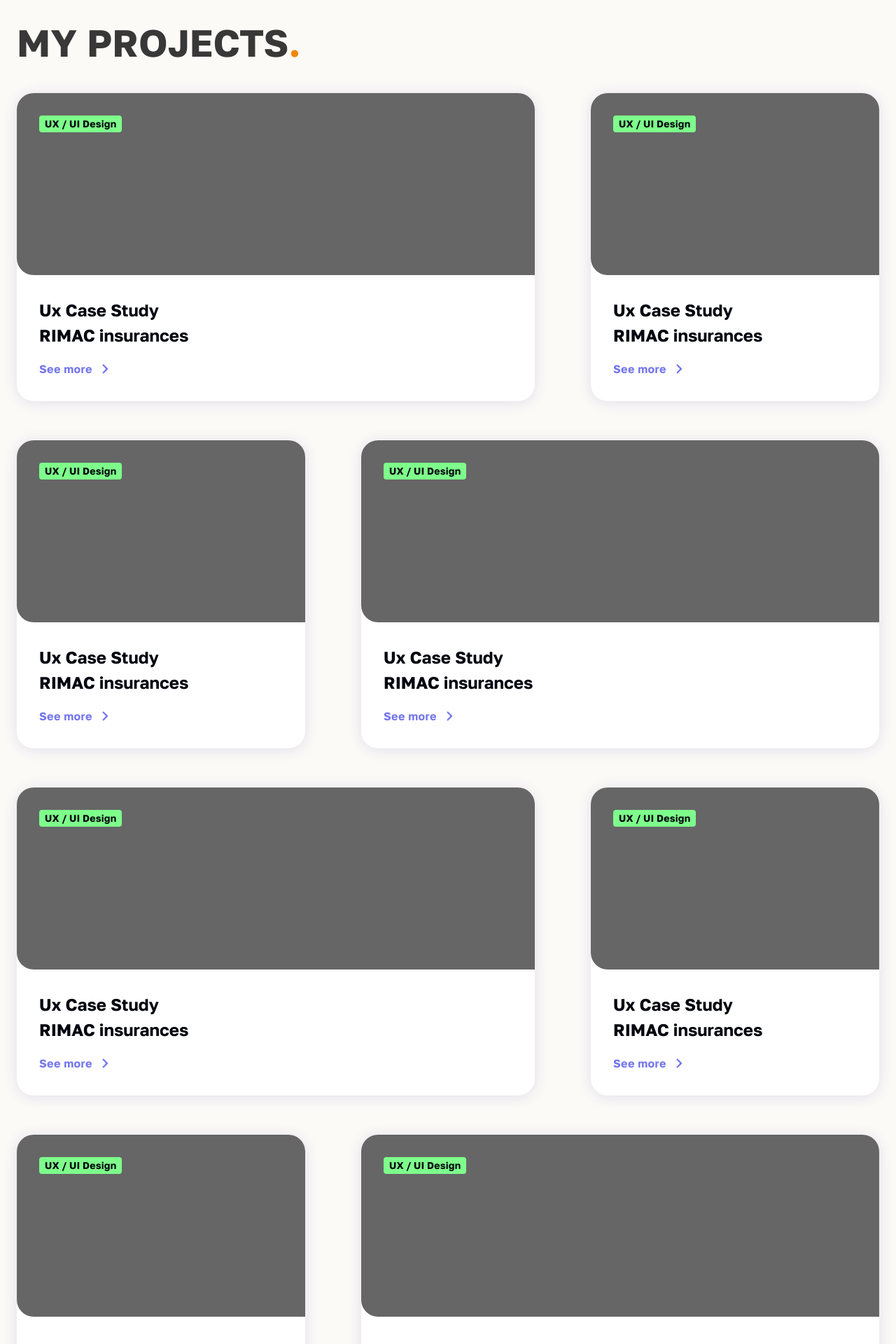
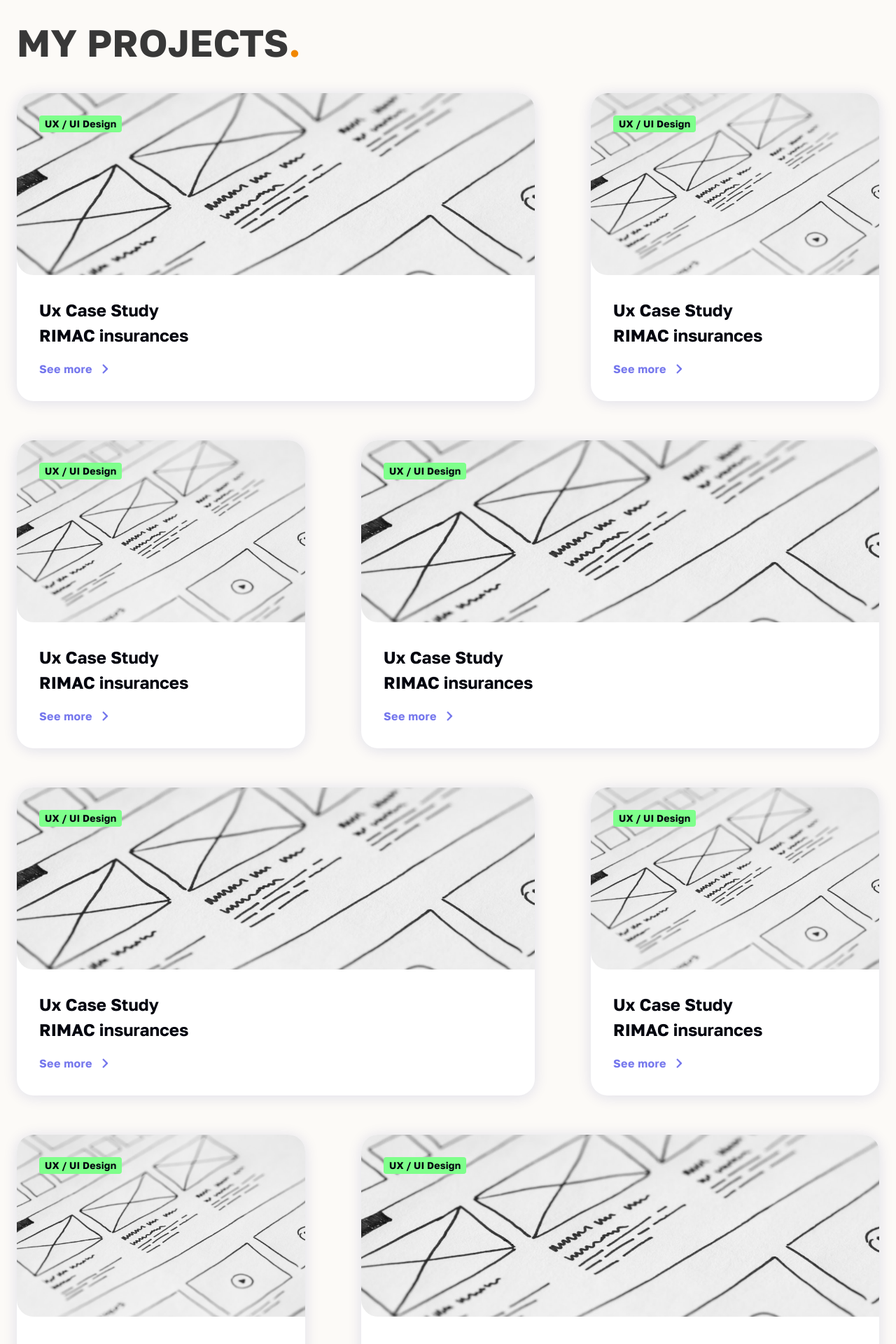
Before and after one commit to yandre13/valdur-dev, a React (Create React App) app: page /projects in a window 1280 px wide. Shown: the part 120-2040 px from the top of the page at 70% size. Built offline with nearby package versions, Linux system fonts and the light colour scheme; a web font is replaced by a local one.

Commit message:
feat: projects

```diff
--- a/src/pages/Projects.jsx
+++ b/src/pages/Projects.jsx
@@ -13,14 +13,14 @@ export default function Projects() {
           My Projects<span className="text-orange">.</span>
         </h2>
         <div className="gallery">
-          <Card title="Ux Case Study <br> RIMAC insurances" image="/img/Cardback.png" link="#" tag="UX / UI Design" />
-          <Card title="Ux Case Study <br> RIMAC insurances" image="/img/Cardback.png" link="#" tag="UX / UI Design" />
-          <Card title="Ux Case Study <br> RIMAC insurances" image="/img/Cardback.png" link="#" tag="UX / UI Design" />
-          <Card title="Ux Case Study <br> RIMAC insurances" image="/img/Cardback.png" link="#" tag="UX / UI Design" />
-          <Card title="Ux Case Study <br> RIMAC insurances" image="/img/Cardback.png" link="#" tag="UX / UI Design" />
-          <Card title="Ux Case Study <br> RIMAC insurances" image="/img/Cardback.png" link="#" tag="UX / UI Design" />
-          <Card title="Ux Case Study <br> RIMAC insurances" image="/img/Cardback.png" link="#" tag="UX / UI Design" />
-          <Card title="Ux Case Study <br> RIMAC insurances" image="/img/Cardback.png" link="#" tag="UX / UI Design" />
+          <Card title="Ux Case Study <br> RIMAC insurances" image="/img/Cover.png" link="#" tag="UX / UI Design" />
+          <Card title="Ux Case Study <br> RIMAC insurances" image="/img/Cover.png" link="#" tag="UX / UI Design" />
+          <Card title="Ux Case Study <br> RIMAC insurances" image="/img/Cover.png" link="#" tag="UX / UI Design" />
+          <Card title="Ux Case Study <br> RIMAC insurances" image="/img/Cover.png" link="#" tag="UX / UI Design" />
+          <Card title="Ux Case Study <br> RIMAC insurances" image="/img/Cover.png" link="#" tag="UX / UI Design" />
+          <Card title="Ux Case Study <br> RIMAC insurances" image="/img/Cover.png" link="#" tag="UX / UI Design" />
+          <Card title="Ux Case Study <br> RIMAC insurances" image="/img/Cover.png" link="#" tag="UX / UI Design" />
+          <Card title="Ux Case Study <br> RIMAC insurances" image="/img/Cover.png" link="#" tag="UX / UI Design" />
         </div>
       </section>
 
```
Also changed, not shown: public/img/Cover.png (added).
